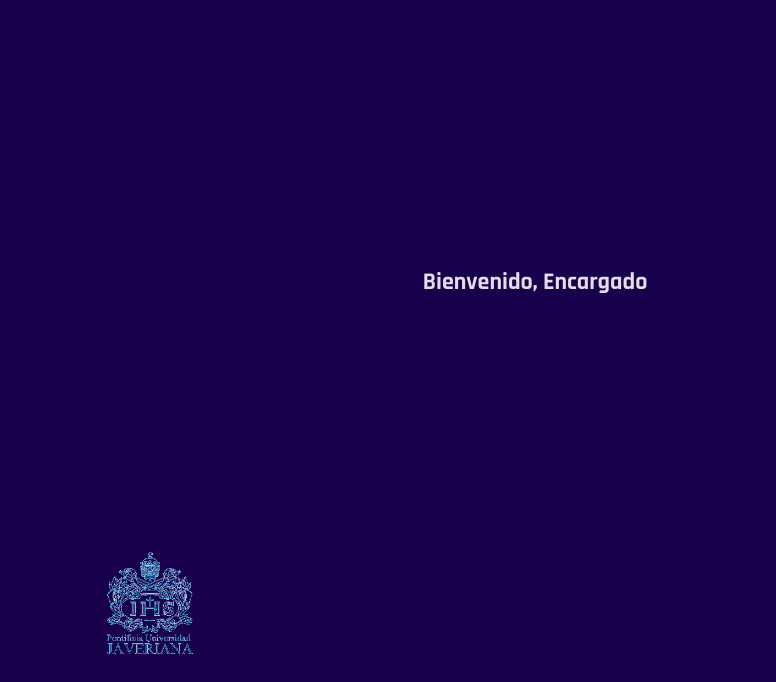
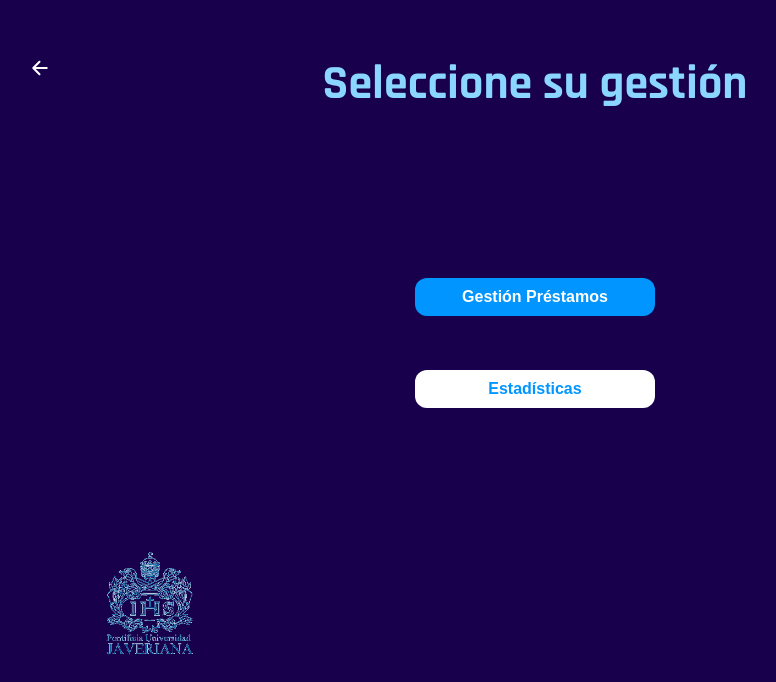
Before and after one commit to juancadg03/proyectoInterface, a React (Vite) app: page /dashboard-encargado in a window 1280 px wide. Shown: the part 118-800 px from the top of the page, without its empty margins (105-881 px from the left). Built offline with nearby package versions, Linux system fonts and the light colour scheme.

Commit message:
Empiezo a modificar el Dashboard de Encargado

```diff
--- a/package.json
+++ b/package.json
@@ -10,7 +10,9 @@
     "preview": "vite preview"
   },
   "dependencies": {
+    "date-fns": "^4.1.0",
     "react": "^19.1.1",
+    "react-big-calendar": "^1.19.4",
     "react-dom": "^19.1.1",
     "react-icons": "^5.5.0",
     "react-router-dom": "^7.8.0"
--- a/src/App.css
+++ b/src/App.css
@@ -3,7 +3,7 @@
 body {
   margin: 0;
   font-family: 'Rajdhani', sans-serif;
-  background-color: #18004d; /* Fondo general */
+  background-color: #18004d;
   display: flex;
   justify-content: center;
   align-items: center;
--- a/src/App.jsx
+++ b/src/App.jsx
@@ -13,13 +13,16 @@ import DashboardProfesor from "./components/DashboardProfesor";
 import DashboardEstudiante from "./components/DashboardEstudiante";
 import DashboardEncargado from "./components/DashboardEncargado";
 
+
 // Componentes del registro
 import TitleRegister from "./components/title-register";
-import ButtonsRegister from "./components/buttons-register";
 import InputRegisterProfesor from "./components/inputs-register-profesor";
 import InputRegisterEstudiante from "./components/inputs-register-estudiante";
 import InputRegisterEncargado from "./components/inputs-register-encargado";
 
+// Componentes de Encargados
+import GestionPrestamos from "./components/GestionPrestamos";
+import EstadisticasEncargado from "./components/EstadisticasEncargado";
 // ---- LOGIN ----
 function Login() {
   return (
@@ -50,6 +53,7 @@ function Register() {
   );
 }
 
+
 // ---- APP PRINCIPAL ----
 function App() {
   return (
@@ -61,6 +65,9 @@ function App() {
         <Route path="/dashboard-profesor" element={<DashboardProfesor />} />
         <Route path="/dashboard-estudiante" element={<DashboardEstudiante />} />
         <Route path="/dashboard-encargado" element={<DashboardEncargado />} />
+        <Route path="/dashboard-encargado" element={<DashboardEncargado />} />
+        <Route path="/gestion-prestamos" element={<GestionPrestamos />} />
+        <Route path="/estadisticas" element={<EstadisticasEncargado />} />
               </Routes>
       <LogoBottom />
     </BrowserRouter>
--- a/src/components/DashboardEncargado.jsx
+++ b/src/components/DashboardEncargado.jsx
@@ -1,3 +1,43 @@
+import React from "react";
+import { useNavigate } from "react-router-dom";
+import { IoArrowBack } from "react-icons/io5";
+
 export default function DashboardEncargado() {
-  return <h2>Bienvenido, Encargado</h2>;
+  const navigate = useNavigate();
+
+  return (
+    <div className="background">
+      <div className="login-card">
+        {/* Botón de regreso */}
+        <button
+          className="back-button"
+          onClick={() => navigate("/login")}
+        >
+          <IoArrowBack size={22} />
+        </button>
+
+        {/* Título */}
+        <h2 className="title">
+          Seleccione su gestión
+        </h2>
+
+        {/* Botón Gestión Préstamos */}
+        <button
+          className="btn primary"
+          onClick={() => navigate("/gestion-prestamos")}
+        >
+          Gestión Préstamos
+        </button>
+        <br></br>
+
+        {/* Botón Estadísticas */}
+        <button
+          className="btn secondary"
+          onClick={() => navigate("/estadisticas")}
+        >
+          Estadísticas
+        </button>
+      </div>
+    </div>
+  );
 }
--- /dev/null
+++ b/src/components/EstadisticasEncargado.jsx
@@ -0,0 +1,28 @@
+import React from "react";
+import { useNavigate } from "react-router-dom";
+import { IoArrowBack } from "react-icons/io5";
+
+export default function EstadisticasEncargado() {
+  const navigate = useNavigate();
+
+  return (
+    <div className="background">
+      <div className="login-card">
+        <button
+          className="back-button"
+          onClick={() => navigate("/dashboard-encargado")}
+        >
+          <IoArrowBack size={22} />
+        </button>
+
+        <h2 className="title">
+          Estadísticas
+        </h2>
+
+        <p style={{ color: "white" }}>
+          Aquí podrás visualizar reportes, estadísticas y métricas de uso.
+        </p>
+      </div>
+    </div>
+  );
+}
--- /dev/null
+++ b/src/components/GestionPrestamos.jsx
@@ -0,0 +1,28 @@
+import React from "react";
+import { useNavigate } from "react-router-dom";
+import { IoArrowBack } from "react-icons/io5";
+
+export default function GestionPrestamos() {
+  const navigate = useNavigate();
+
+  return (
+    <div className="background">
+      <div className="login-card">
+        <button
+          className="back-button"
+          onClick={() => navigate("/dashboard-encargado")}
+        >
+          <IoArrowBack size={22} />
+        </button>
+
+        <h2 className="title">
+          Gestión de Préstamos
+        </h2>
+
+        <p style={{ color: "white" }}>
+          Aquí podrás registrar, aprobar o cerrar préstamos de juegos.
+        </p>
+      </div>
+    </div>
+  );
+}
```
Also changed, not shown: 2 other files (tests, documents, lock files or other folders).
